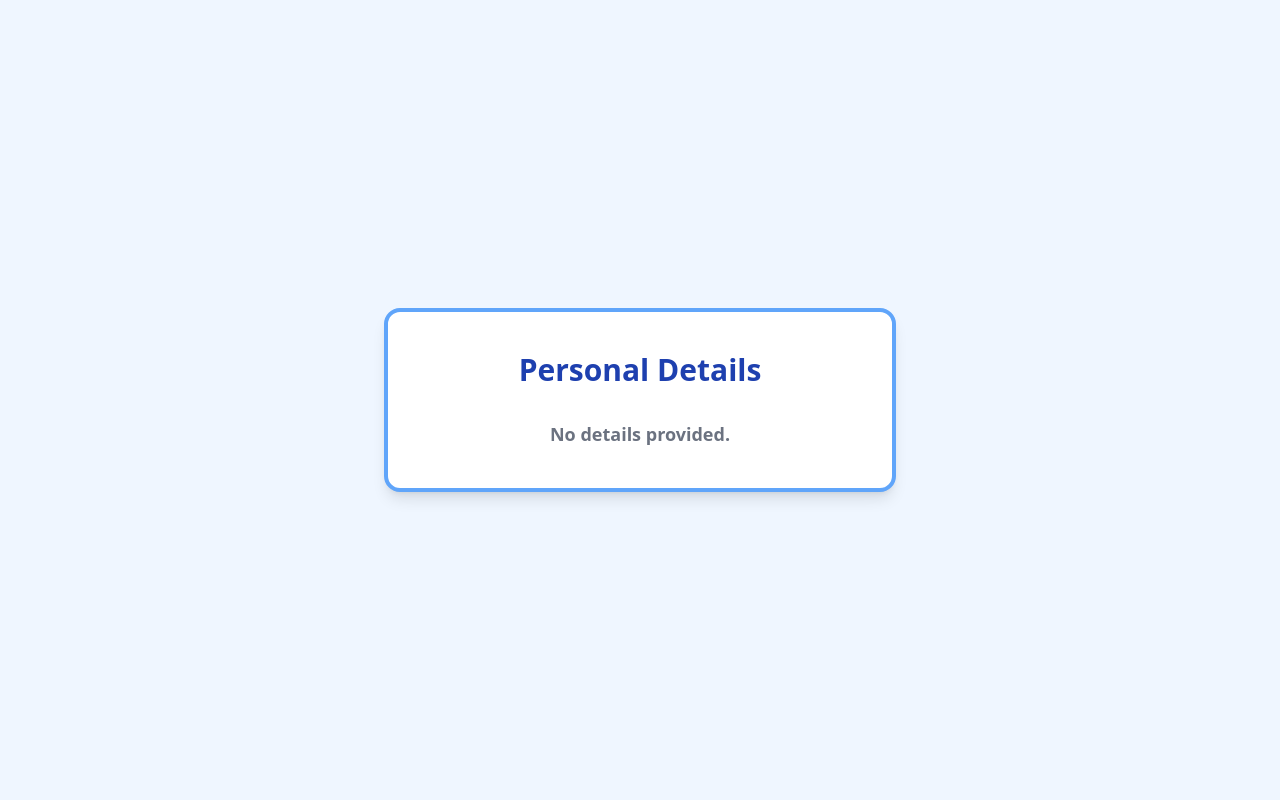
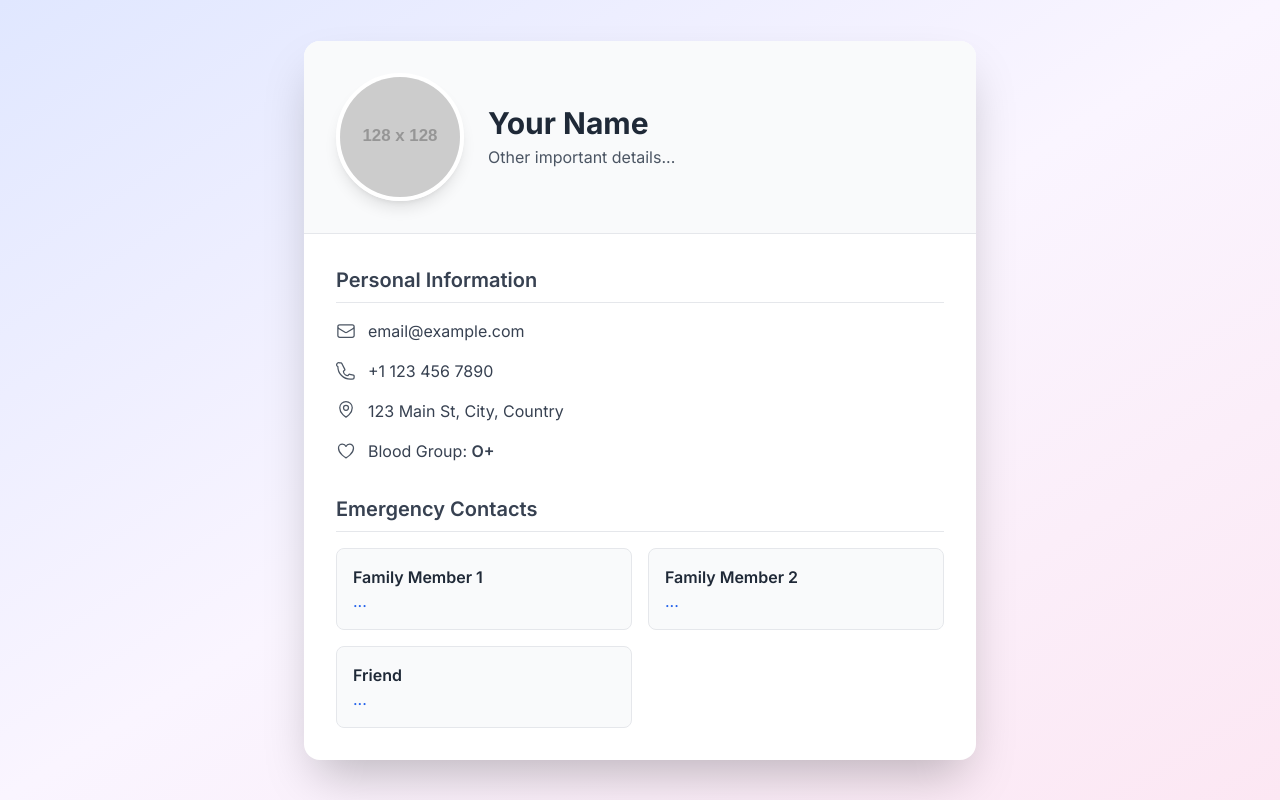
Before and after one commit to Varni1512/personal, a plain HTML site: page index.html in a window 1280 px wide. Drawn offline with nearby package versions, Linux system fonts and the light colour scheme; placeholder pictures from the web are drawn by us.

Commit message:
Update index.html

```diff
--- a/index.html
+++ b/index.html
@@ -3,107 +3,149 @@
 <head>
     <meta charset="UTF-8">
     <meta name="viewport" content="width=device-width, initial-scale=1.0">
-    <title>Contact Details</title>
-    <!-- Include Tailwind CSS from CDN -->
+    <title>Personal Details</title>
+    <!-- Load Tailwind CSS -->
     <script src="https://cdn.tailwindcss.com"></script>
+    <!-- Load an icon library (Heroicons) -->
+    <script type="module" src="https://cdn.jsdelivr.net/npm/heroicons@2.0.18/24/outline/index.js"></script>
     <style>
-        /* Simple font */
+      /* Use Inter font */
       body {
-            font-family: ui-sans-serif, system-ui, -apple-system, BlinkMacSystemFont, "Segoe UI", Roboto, "Helvetica Neue", Arial, "Noto Sans", sans-serif, "Apple Color Emoji", "Segoe UI Emoji", "Segoe UI Symbol", "Noto Color Emoji";
+        font-family: 'Inter', sans-serif;
       }
-        /* Hide detail blocks by default */
-        .detail-block {
-            display: none;
+      /* Simple class for icons */
+      .icon {
+        width: 1.25rem;
+        height: 1.25rem;
+        margin-right: 0.75rem;
+        flex-shrink: 0;
+        stroke: #4B5563; /* gray-600 */
       }
     </style>
+    <!-- Preload Inter font -->
+    <link rel="preconnect" href="https://fonts.googleapis.com">
+    <link rel="preconnect" href="https://fonts.gstatic.com" crossorigin>
+    <link href="https://fonts.googleapis.com/css2?family=Inter:wght@400;500;600;700&display=swap" rel="stylesheet">
 </head>
-<!-- This is the 'viewer' page with the blue background -->
-<body class="min-h-screen bg-blue-50 p-4 sm:p-8 flex items-center justify-center">
+<body class="bg-gradient-to-br from-indigo-100 via-purple-50 to-pink-100 min-h-screen p-4 sm:p-8 flex items-center justify-center">
 
-    <div class="bg-white rounded-2xl shadow-lg p-6 sm:p-10 max-w-lg w-full border-4 border-blue-400">
-        <h1 class="text-3xl font-bold text-center text-blue-800 mb-8">
-            Personal Details
-        </h1>
-
-        <div class="space-y-5">
-            <!-- Name Block -->
-            <div id="name-block" class="detail-block">
-                <span class="block text-sm font-medium text-gray-500">Full Name</span>
-                <p id="name-value" class="text-lg font-semibold text-gray-800"></p>
+    <!-- Main vCard -->
+    <div class="bg-white rounded-2xl shadow-2xl max-w-2xl w-full overflow-hidden">
+        <!-- Header with Profile Picture -->
+        <div class="p-8 bg-gray-50 border-b border-gray-200 flex flex-col sm:flex-row items-center space-y-4 sm:space-y-0 sm:space-x-6">
+            <img
+                id="img"
+                src="https://placehold.co/128x128/E0E7FF/4F46E5?text=Img"
+                alt="Profile Picture"
+                class="w-32 h-32 rounded-full border-4 border-white shadow-lg object-cover"
+                onerror="this.src='https://placehold.co/128x128/E0E7FF/4F46E5?text=Img'"
+            >
+            <div class="text-center sm:text-left">
+                <h1 id="name" class="text-3xl font-bold text-gray-800">Your Name</h1>
+                <p id="otherDetails" class="text-gray-600 text-base mt-1">Other important details...</p>
+            </div>
         </div>
 
-            <!-- Mobile Block -->
-            <div id="mobile-block" class="detail-block">
-                <span class="block text-sm font-medium text-gray-500">Mobile Number</span>
-                <p id="mobile-value" class="text-lg font-semibold text-gray-800"></p>
+        <!-- Details Section -->
+        <div class="p-8">
+            <!-- Personal Info -->
+            <div class="space-y-4">
+                <h2 class="text-xl font-semibold text-gray-700 border-b pb-2 mb-4">Personal Information</h2>
+                <!-- Detail Item Helper -->
+                <div class="flex items-center text-gray-700">
+                    <svg class="icon" xmlns="http://www.w3.org/2000/svg" fill="none" viewBox="0 0 24 24" stroke-width="1.5" stroke="currentColor"><path stroke-linecap="round" stroke-linejoin="round" d="M21.75 6.75v10.5a2.25 2.25 0 01-2.25 2.25h-15a2.25 2.25 0 01-2.25-2.25V6.75m19.5 0A2.25 2.25 0 0019.5 4.5h-15a2.25 2.25 0 00-2.25 2.25m19.5 0v.243a2.25 2.25 0 01-1.07 1.916l-7.5 4.615a2.25 2.25 0 01-2.36 0L3.32 8.91a2.25 2.25 0 01-1.07-1.916V6.75" /></svg>
+                    <a id="email" href="#" class="hover:text-blue-600 hover:underline">email@example.com</a>
+                </div>
+                <div class="flex items-center text-gray-700">
+                    <svg class="icon" xmlns="http://www.w3.org/2000/svg" fill="none" viewBox="0 0 24 24" stroke-width="1.5" stroke="currentColor"><path stroke-linecap="round" stroke-linejoin="round" d="M2.25 6.75c0 8.284 6.716 15 15 15h2.25a2.25 2.25 0 002.25-2.25v-1.372c0-.516-.351-.966-.852-1.091l-4.423-1.106c-.44-.11-.902.055-1.173.417l-.97 1.293c-2.836-.184-5.25-2.6-5.433-5.433l1.293-.97c.363-.271.527-.734.417-1.173L6.963 3.102a1.125 1.125 0 00-1.091-.852H4.5A2.25 2.25 0 002.25 6.75z" /></svg>
+                    <a id="mobile" href="#" class="hover:text-blue-600 hover:underline">+1 123 456 7890</a>
+                </div>
+                <div class="flex items-start text-gray-700">
+                    <svg class="icon" xmlns="http://www.w3.org/2000/svg" fill="none" viewBox="0 0 24 24" stroke-width="1.5" stroke="currentColor"><path stroke-linecap="round" stroke-linejoin="round" d="M15 10.5a3 3 0 11-6 0 3 3 0 016 0z" /><path stroke-linecap="round" stroke-linejoin="round" d="M19.5 10.5c0 7.142-7.5 11.25-7.5 11.25S4.5 17.642 4.5 10.5a7.5 7.5 0 1115 0z" /></svg>
+                    <span id="address">123 Main St, City, Country</span>
+                </div>
+                <div class="flex items-center text-gray-700">
+                    <svg class="icon" xmlns="http://www.w3.org/2000/svg" fill="none" viewBox="0 0 24 24" stroke-width="1.5" stroke="currentColor"><path stroke-linecap="round" stroke-linejoin="round" d="M21 8.25c0-2.485-2.099-4.5-4.688-4.5-1.935 0-3.597 1.126-4.312 2.733-.715-1.607-2.377-2.733-4.313-2.733C5.099 3.75 3 5.765 3 8.25c0 7.22 9 12 9 12s9-4.78 9-12z" /></svg>
+                    <span>Blood Group: <strong id="bloodGroup" class="font-semibold">O+</strong></span>
+                </div>
             </div>
 
-            <!-- Email Block -->
-            <div id="email-block" class="detail-block">
-                <span class="block text-sm font-medium text-gray-500">Email Address</span>
-                <p id="email-value" class="text-lg font-semibold text-gray-800 break-words"></p>
+            <!-- Emergency Contacts -->
+            <div class="mt-8">
+                <h2 class="text-xl font-semibold text-gray-700 border-b pb-2 mb-4">Emergency Contacts</h2>
+                <div class="grid grid-cols-1 sm:grid-cols-2 gap-4">
+                    <!-- Contact 1 -->
+                    <div class="bg-gray-50 p-4 rounded-lg border border-gray-200">
+                        <h3 id="family1Name" class="font-semibold text-gray-800">Family Member 1</h3>
+                        <a id="family1No" href="#" class="text-blue-600 hover:underline">...</a>
                     </div>
-
-            <!-- Blood Group Block -->
-            <div id="bloodGroup-block" class="detail-block">
-                <span class="block text-sm font-medium text-gray-500">Blood Group</span>
-                <p id="bloodGroup-value" class="text-lg font-semibold text-gray-800"></p>
+                    <!-- Contact 2 -->
+                    <div class="bg-gray-50 p-4 rounded-lg border border-gray-200">
+                        <h3 id="family2Name" class="font-semibold text-gray-800">Family Member 2</h3>
+                        <a id="family2No" href="#" class="text-blue-600 hover:underline">...</a>
                     </div>
-
-            <!-- Other Details Block -->
-            <div id="otherDetails-block" class="detail-block">
-                <span class="block text-sm font-medium text-gray-500">Other Details</span>
-                <p id="otherDetails-value" class="text-lg font-semibold text-gray-800 break-words"></p>
+                    <!-- Contact 3 -->
+                    <div class="bg-gray-50 p-4 rounded-lg border border-gray-200">
+                        <h3 class="font-semibold text-gray-800">Friend</h3>
+                        <a id="friendNo" href="#" class="text-blue-600 hover:underline">...</a>
                     </div>
-
-            <!-- Placeholder if no details are found -->
-            <div id="no-details-block" class="detail-block">
-                <p class="text-lg font-semibold text-gray-500 text-center">No details provided.</p>
+                </div>
             </div>
         </div>
     </div>
 
+    <!-- JavaScript to parse URL and fill details -->
     <script>
-        // This script runs after the page loads
         document.addEventListener('DOMContentLoaded', () => {
-            // Get the query parameters from the URL
+            try {
+                // Get URL search parameters
                 const params = new URLSearchParams(window.location.search);
 
-            const details = {
-                name: params.get('name'),
-                mobile: params.get('mobile'),
-                email: params.get('email'),
-                bloodGroup: params.get('bloodGroup'),
-                otherDetails: params.get('otherDetails')
-            };
-
-            let detailsFound = false;
-
-            // This function finds the HTML element and its parent block.
-            // If data exists, it fills the element and shows the block.
-            function setDetail(key) {
-                const value = details[key];
-                if (value) {
-                    const valueElement = document.getElementById(`${key}-value`);
-                    const blockElement = document.getElementById(`${key}-block`);
-                    if (valueElement && blockElement) {
-                        valueElement.textContent = value;
-                        blockElement.style.display = 'block';
-                        detailsFound = true;
+                // Helper function to get param and set text/link
+                // query: the name of the URL parameter (e.g., 'name')
+                // elementId: the id of the HTML element to update
+                // isLink: (optional) 'tel' or 'mailto' to format as a link
+                // isImage: (optional) true if this is an image src
+                const setDetail = (query, elementId, isLink = null, isImage = false) => {
+                    const value = params.get(query);
+                    if (value) { // Only update if value exists
+                        const element = document.getElementById(elementId);
+                        if (element) {
+                            const decodedValue = decodeURIComponent(value);
+                            if (isImage) {
+                                element.src = decodedValue;
+                            } else if (isLink === 'tel') {
+                                element.textContent = decodedValue;
+                                element.href = `tel:${decodedValue}`;
+                            } else if (isLink === 'mailto') {
+                                element.textContent = decodedValue;
+                                element.href = `mailto:${decodedValue}`;
+                            } else {
+                                element.textContent = decodedValue;
                             }
                         }
                     }
+                };
 
-            // Set all the details
-            setDetail('name');
-            setDetail('mobile');
-            setDetail('email');
-            setDetail('bloodGroup');
-            setDetail('otherDetails');
+                // Set all details
+                setDetail('name', 'name');
+                setDetail('otherDetails', 'otherDetails');
+                setDetail('email', 'email', 'mailto');
+                setDetail('mobile', 'mobile', 'tel');
+                setDetail('address', 'address');
+                setDetail('bloodGroup', 'bloodGroup');
+                setDetail('img', 'img', null, true);
 
-            // If no details were found in the URL, show a message
-            if (!detailsFound) {
-                document.getElementById('no-details-block').style.display = 'block';
+                // Set emergency contacts
+                setDetail('family1Name', 'family1Name');
+                setDetail('family1No', 'family1No', 'tel');
+                setDetail('family2Name', 'family2Name');
+                setDetail('family2No', 'family2No', 'tel');
+                setDetail('friendNo', 'friendNo', 'tel');
+
+            } catch (error) {
+                console.error("Error parsing details from URL:", error);
+                // You could show an error message on the page here
             }
         });
     </script>
```
Lines whose indentation alone changed are shown as unchanged.
